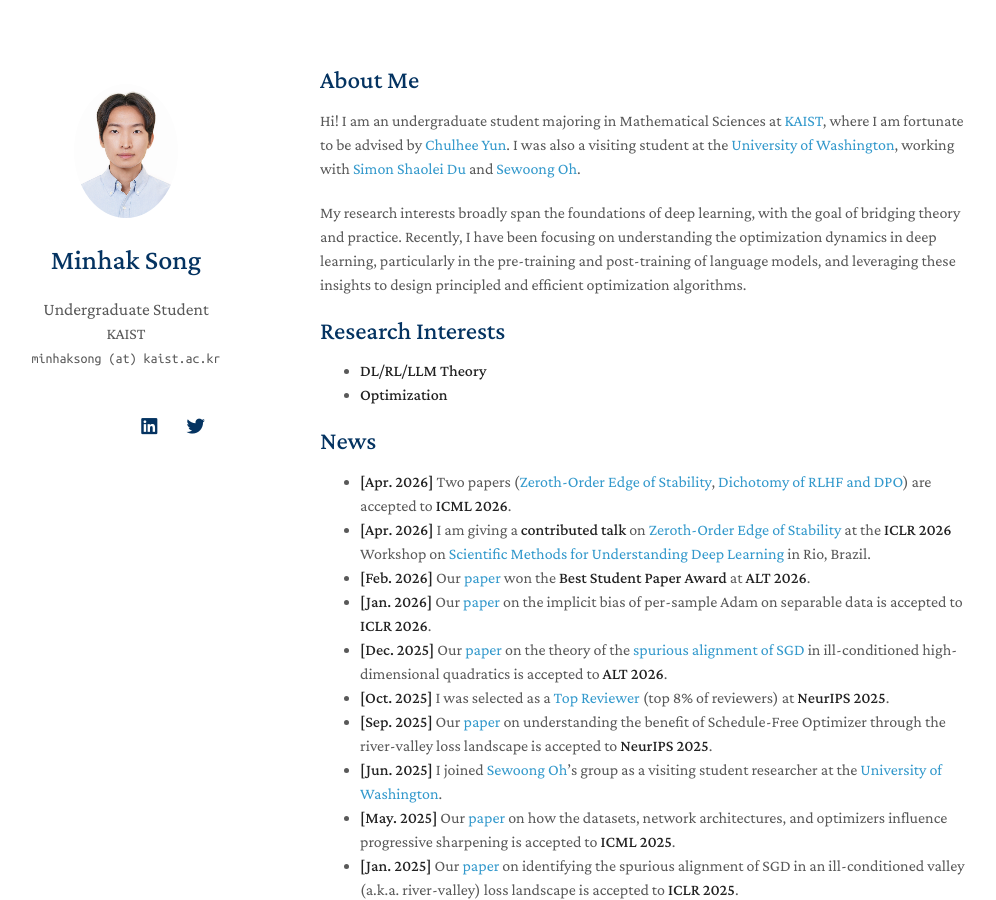
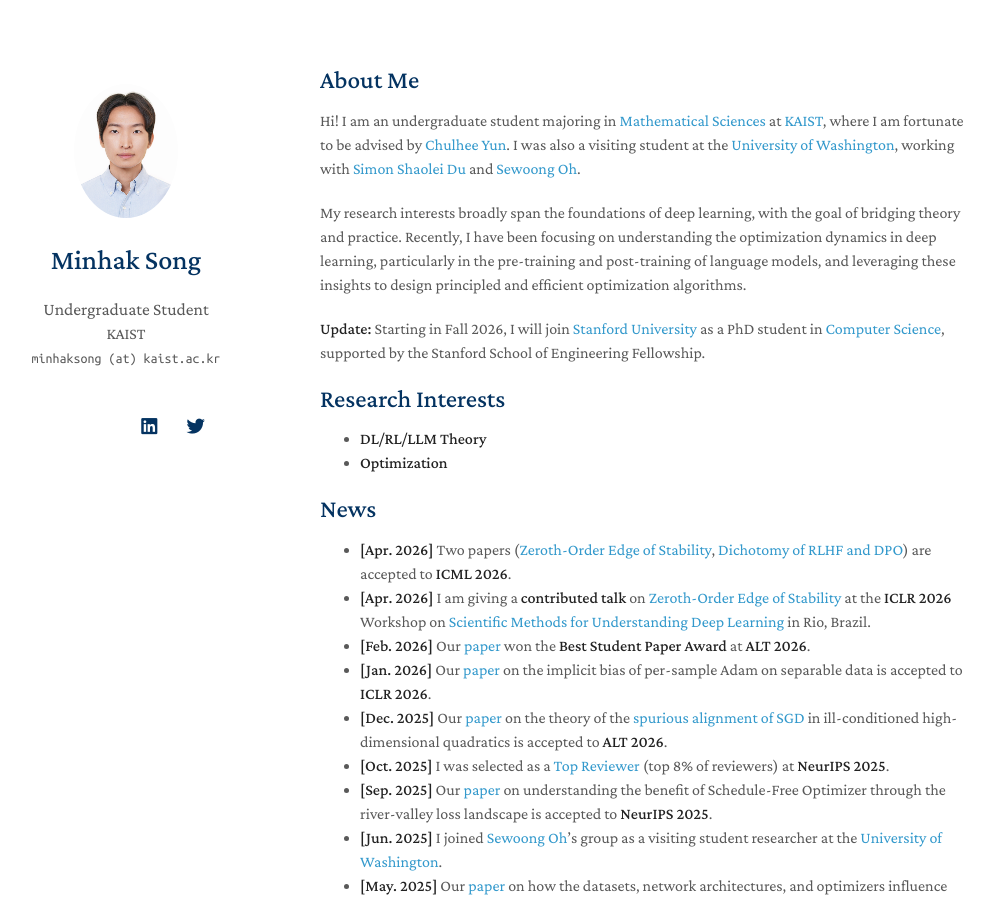
Before and after one commit to songminhak/songminhak.github.io, a Jekyll site: the page built from index.md, in a window 1280 px wide and 900 px high. Shown: the whole window, without its empty margins (150-1146 px from the left). Built offline with Jekyll 4.4.1, drawn with Linux system fonts in a browser that asks for light colours; nearby versions of some CDN libraries; a style sheet for code colours, icons or effects is not loaded; our own code applies the rules of GitHub Pages for plain Markdown files; some of the changed text lies outside the part shown.

Commit message:
update bio

```diff
--- a/index.md
+++ b/index.md
@@ -4,9 +4,11 @@ layout: homepage
 
 ## About Me
 
-Hi! I am an undergraduate student majoring in Mathematical Sciences at [KAIST](https://www.kaist.ac.kr/en/), where I am fortunate to be advised by [Chulhee Yun](https://chulheeyun.github.io).  I was also a visiting student at the [University of Washington](https://www.washington.edu/), working with [Simon Shaolei Du](https://simonshaoleidu.com/) and [Sewoong Oh](https://homes.cs.washington.edu/~sewoong/).
+Hi! I am an undergraduate student majoring in [Mathematical Sciences](https://mathsci.kaist.ac.kr/home/en/) at [KAIST](https://www.kaist.ac.kr/en/), where I am fortunate to be advised by [Chulhee Yun](https://chulheeyun.github.io).  I was also a visiting student at the [University of Washington](https://www.washington.edu/), working with [Simon Shaolei Du](https://simonshaoleidu.com/) and [Sewoong Oh](https://homes.cs.washington.edu/~sewoong/).
 
 My research interests broadly span the foundations of deep learning, with the goal of bridging theory and practice. Recently, I have been focusing on understanding the optimization dynamics in deep learning, particularly in the pre-training and post-training of language models, and leveraging these insights to design principled and efficient optimization algorithms.
+
+**Update:** Starting in Fall 2026, I will join [Stanford University](https://www.stanford.edu/) as a PhD student in [Computer Science](https://www.cs.stanford.edu/), supported by the Stanford School of Engineering Fellowship.
 
 ## Research Interests
 
```
Also changed, not shown: _includes/services.md (+1 -1 lines).
